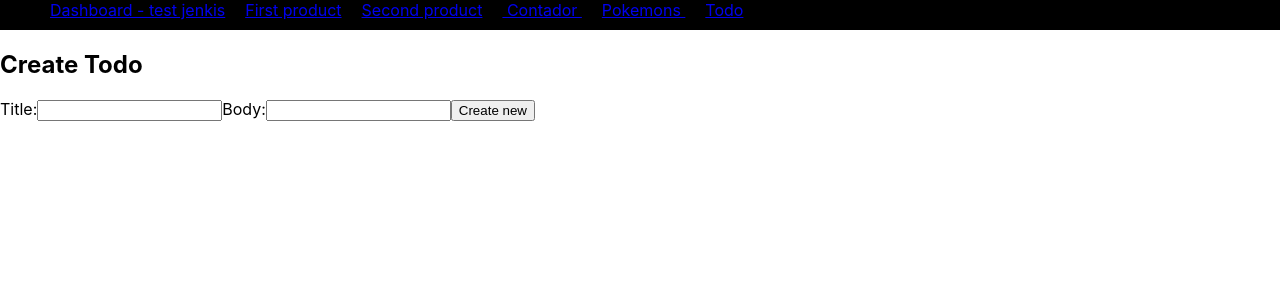
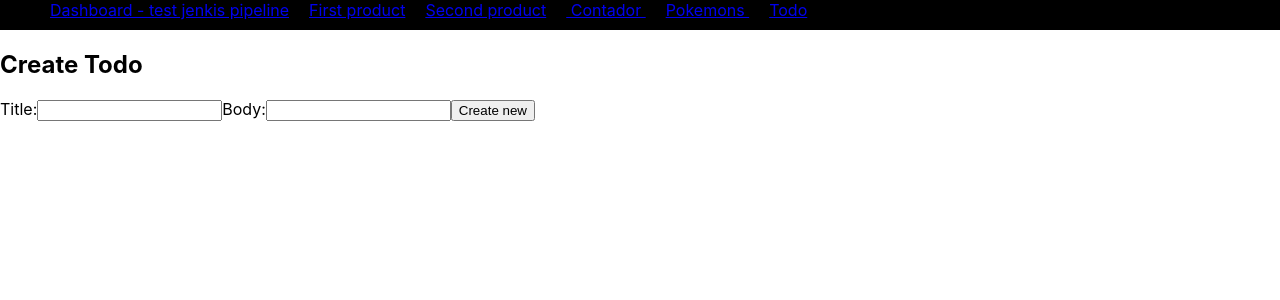
Before and after one commit to Genaro-Coronel-Gtz/react-bolier-plate, a React (Create React App) app: page /todos/new in a window 1280 px wide. Shown: the top 300 px of the page. Built offline with nearby package versions, Linux system fonts and the light colour scheme.

Commit message:
Jenkins test 2

```diff
--- a/src/App.tsx
+++ b/src/App.tsx
@@ -19,7 +19,7 @@ const AppRouter = () => (
         <nav>
           <ul>
             <li>
-              <Link to="/">Dashboard - test jenkis</Link>
+              <Link to="/">Dashboard - test jenkis pipeline</Link>
             </li>
             <li>
               <Link to={`/products/${1}`}>First product</Link>
```
